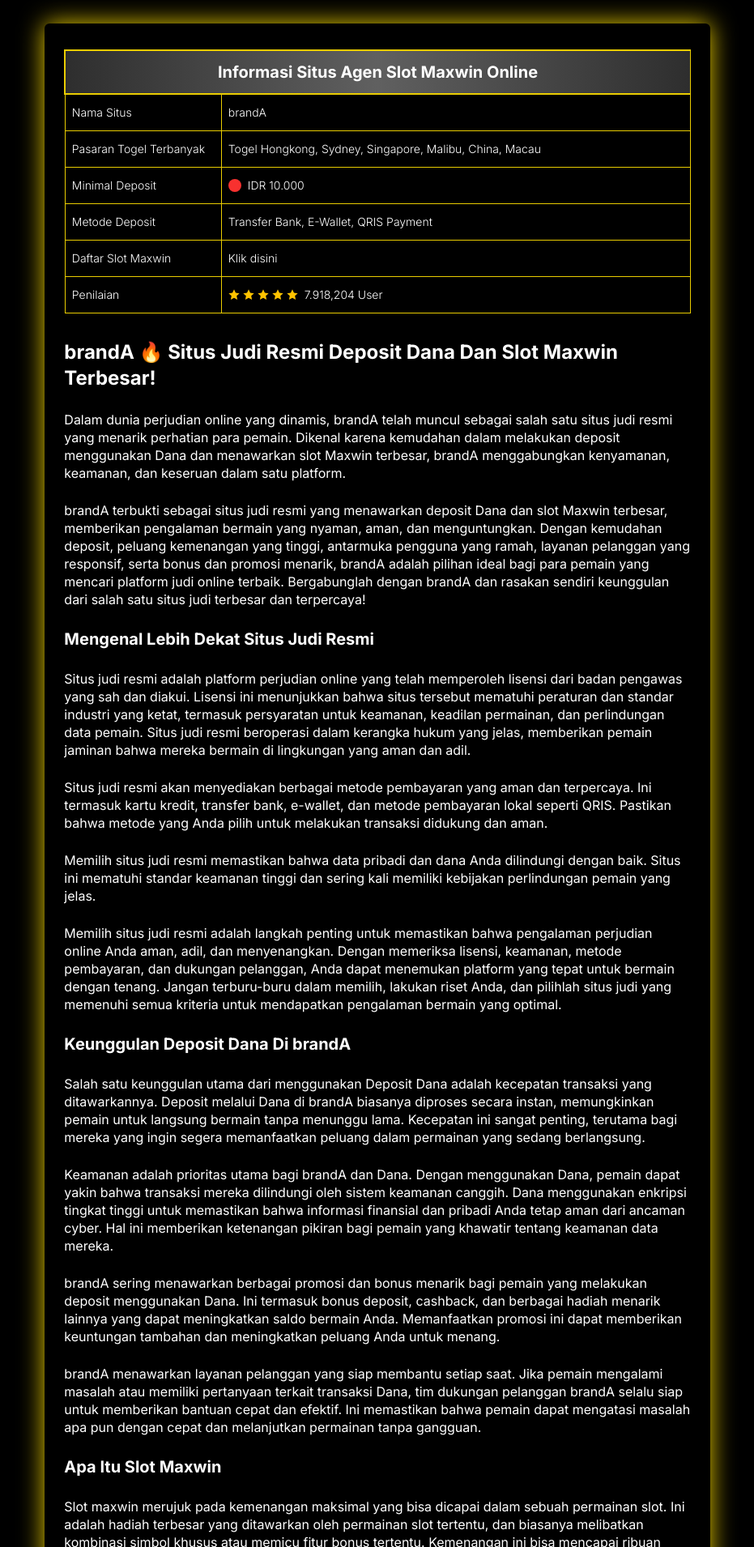
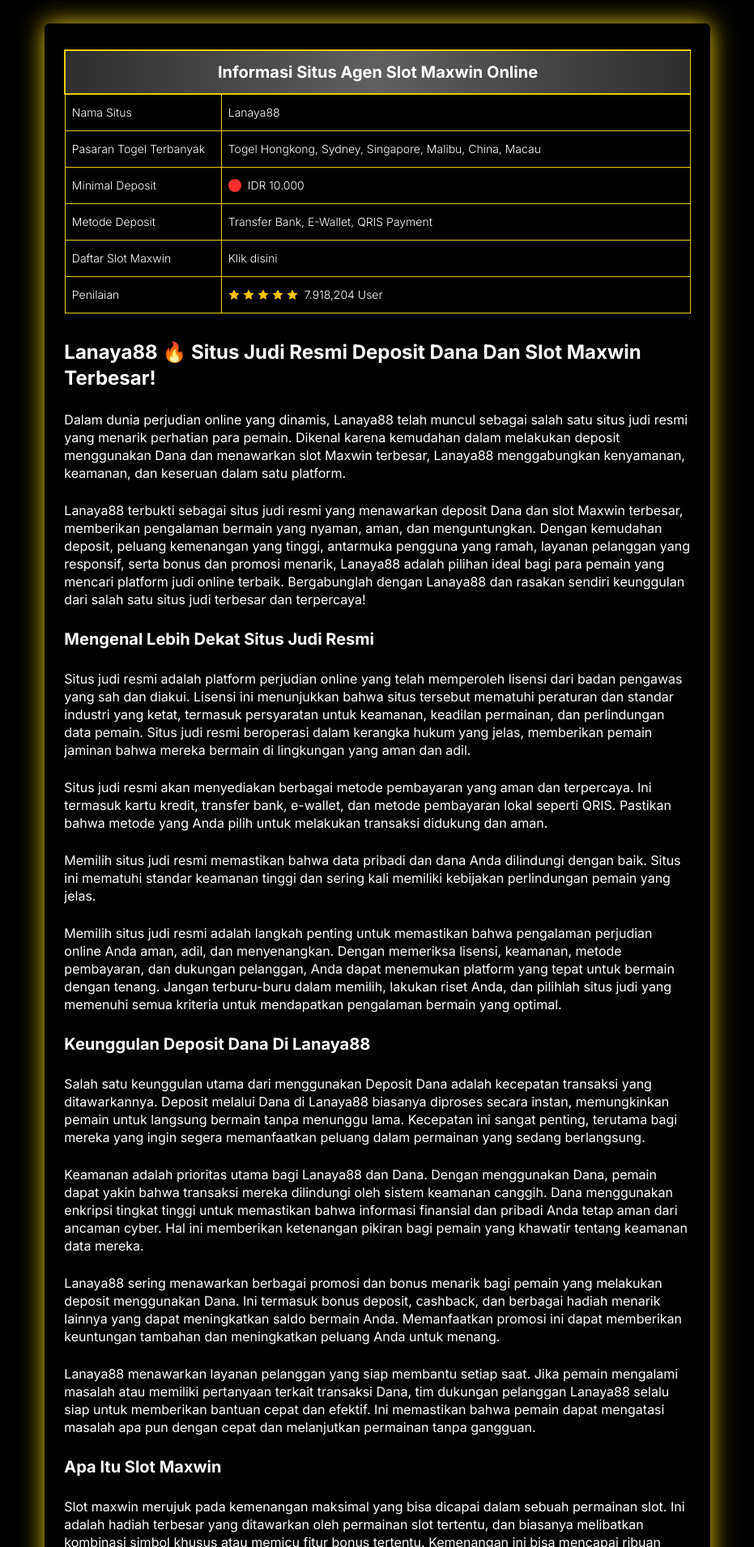
Before and after one commit to jalurlangit-ops/wazetoto, a Next.js app: page / in a window 1280 px wide. Shown: the part 610-2520 px from the top of the page at 81% size, without its empty margins (174-1105 px from the left). Built offline with nearby package versions, Linux system fonts and the light colour scheme.

Commit message:
first commit

```diff
--- a/app/page.tsx
+++ b/app/page.tsx
@@ -1,12 +1,28 @@
 import Image from 'next/image';
 import Link from 'next/link';
 import React from 'react';
+import Head from 'next/head';
 import { Accordion, AccordionItem } from './components/Accordion';
 import { RiStarFill } from 'react-icons/ri';
+
+const jsonLd = {
+  '@context': 'https://schema.org',
+  '@type': 'Product',
+  'name': 'product.name',
+  'image': 'product.image',
+  'description': 'product.description',
+}
 
 export default function Home() {
   return (
     <main>
+
+    <Head>
+    <script
+        type="application/ld+json"
+        dangerouslySetInnerHTML={{ __html: JSON.stringify(jsonLd) }}
+      />
+    </Head>
       <div className='container'>
         <div className='mx-auto lg:w-2/3'>
             <div className=" container mx-auto flex flex-wrap md:p-5 flex-col md:flex-row items-center">
@@ -41,7 +57,7 @@
                       <tbody>
                         <tr className='border-b border-[#EACD00] grid-cols-4'>
                           <td className='px-2 py-3 w-1/4 whitespace-nowrap border-e border-[#EACD00] '>Nama Situs</td>
-                          <td className='px-2 py-3 w-3/4 whitespace-nowrap border-e border-[#EACD00] '>brandA</td>
+                          <td className='px-2 py-3 w-3/4 whitespace-nowrap border-e border-[#EACD00] '>Lanaya88</td>
                         </tr>
                         <tr className='border-b border-[#EACD00] '>
                           <td className='px-2 py-3 w-1/4 whitespace-nowrap border-e border-[#EACD00] '>Pasaran Togel Terbanyak</td>
@@ -85,12 +101,12 @@
                 </div>
               </div>
             </div>
-            <h1>brandA 🔥 Situs Judi Resmi Deposit Dana Dan Slot Maxwin Terbesar!</h1>
+            <h1>Lanaya88 🔥 Situs Judi Resmi Deposit Dana Dan Slot Maxwin Terbesar!</h1>
             <p>
-              Dalam dunia perjudian online yang dinamis, brandA telah muncul sebagai salah satu situs judi resmi yang menarik perhatian para pemain. Dikenal karena kemudahan dalam melakukan deposit menggunakan Dana dan menawarkan slot Maxwin terbesar, brandA menggabungkan kenyamanan, keamanan, dan keseruan dalam satu platform.
+              Dalam dunia perjudian online yang dinamis, Lanaya88 telah muncul sebagai salah satu situs judi resmi yang menarik perhatian para pemain. Dikenal karena kemudahan dalam melakukan deposit menggunakan Dana dan menawarkan slot Maxwin terbesar, Lanaya88 menggabungkan kenyamanan, keamanan, dan keseruan dalam satu platform.
             </p>
             <p>
-              brandA terbukti sebagai situs judi resmi yang menawarkan deposit Dana dan slot Maxwin terbesar, memberikan pengalaman bermain yang nyaman, aman, dan menguntungkan. Dengan kemudahan deposit, peluang kemenangan yang tinggi, antarmuka pengguna yang ramah, layanan pelanggan yang responsif, serta bonus dan promosi menarik, brandA adalah pilihan ideal bagi para pemain yang mencari platform judi online terbaik. Bergabunglah dengan brandA dan rasakan sendiri keunggulan dari salah satu situs judi terbesar dan terpercaya!
+              Lanaya88 terbukti sebagai situs judi resmi yang menawarkan deposit Dana dan slot Maxwin terbesar, memberikan pengalaman bermain yang nyaman, aman, dan menguntungkan. Dengan kemudahan deposit, peluang kemenangan yang tinggi, antarmuka pengguna yang ramah, layanan pelanggan yang responsif, serta bonus dan promosi menarik, Lanaya88 adalah pilihan ideal bagi para pemain yang mencari platform judi online terbaik. Bergabunglah dengan Lanaya88 dan rasakan sendiri keunggulan dari salah satu situs judi terbesar dan terpercaya!
             </p>
 
             <h2>Mengenal Lebih Dekat Situs Judi Resmi</h2>
@@ -111,23 +127,23 @@
             </p>
 
             <h2>
-            Keunggulan Deposit Dana Di brandA
+            Keunggulan Deposit Dana Di Lanaya88
             </h2>
 
             <p>
-            Salah satu keunggulan utama dari menggunakan Deposit Dana adalah kecepatan transaksi yang ditawarkannya. Deposit melalui Dana di brandA biasanya diproses secara instan, memungkinkan pemain untuk langsung bermain tanpa menunggu lama. Kecepatan ini sangat penting, terutama bagi mereka yang ingin segera memanfaatkan peluang dalam permainan yang sedang berlangsung.
+            Salah satu keunggulan utama dari menggunakan Deposit Dana adalah kecepatan transaksi yang ditawarkannya. Deposit melalui Dana di Lanaya88 biasanya diproses secara instan, memungkinkan pemain untuk langsung bermain tanpa menunggu lama. Kecepatan ini sangat penting, terutama bagi mereka yang ingin segera memanfaatkan peluang dalam permainan yang sedang berlangsung.
             </p>
 
             <p>
-            Keamanan adalah prioritas utama bagi brandA dan Dana. Dengan menggunakan Dana, pemain dapat yakin bahwa transaksi mereka dilindungi oleh sistem keamanan canggih. Dana menggunakan enkripsi tingkat tinggi untuk memastikan bahwa informasi finansial dan pribadi Anda tetap aman dari ancaman cyber. Hal ini memberikan ketenangan pikiran bagi pemain yang khawatir tentang keamanan data mereka.
+            Keamanan adalah prioritas utama bagi Lanaya88 dan Dana. Dengan menggunakan Dana, pemain dapat yakin bahwa transaksi mereka dilindungi oleh sistem keamanan canggih. Dana menggunakan enkripsi tingkat tinggi untuk memastikan bahwa informasi finansial dan pribadi Anda tetap aman dari ancaman cyber. Hal ini memberikan ketenangan pikiran bagi pemain yang khawatir tentang keamanan data mereka.
             </p>
 
             <p>
-            brandA sering menawarkan berbagai promosi dan bonus menarik bagi pemain yang melakukan deposit menggunakan Dana. Ini termasuk bonus deposit, cashback, dan berbagai hadiah menarik lainnya yang dapat meningkatkan saldo bermain Anda. Memanfaatkan promosi ini dapat memberikan keuntungan tambahan dan meningkatkan peluang Anda untuk menang.
+            Lanaya88 sering menawarkan berbagai promosi dan bonus menarik bagi pemain yang melakukan deposit menggunakan Dana. Ini termasuk bonus deposit, cashback, dan berbagai hadiah menarik lainnya yang dapat meningkatkan saldo bermain Anda. Memanfaatkan promosi ini dapat memberikan keuntungan tambahan dan meningkatkan peluang Anda untuk menang.
             </p>
 
             <p>
-            brandA menawarkan layanan pelanggan yang siap membantu setiap saat. Jika pemain mengalami masalah atau memiliki pertanyaan terkait transaksi Dana, tim dukungan pelanggan brandA selalu siap untuk memberikan bantuan cepat dan efektif. Ini memastikan bahwa pemain dapat mengatasi masalah apa pun dengan cepat dan melanjutkan permainan tanpa gangguan.
+            Lanaya88 menawarkan layanan pelanggan yang siap membantu setiap saat. Jika pemain mengalami masalah atau memiliki pertanyaan terkait transaksi Dana, tim dukungan pelanggan Lanaya88 selalu siap untuk memberikan bantuan cepat dan efektif. Ini memastikan bahwa pemain dapat mengatasi masalah apa pun dengan cepat dan melanjutkan permainan tanpa gangguan.
             </p>
 
             <h2>Apa Itu Slot Maxwin</h2>
@@ -144,32 +160,29 @@
             Memilih slot dengan RTP tinggi adalah langkah awal yang baik untuk meningkatkan peluang kemenangan Anda. Slot dengan RTP tinggi cenderung memberikan pembayaran yang lebih sering, meskipun tidak selalu dalam jumlah besar.
             </p>
 
-            <h2>Rangkaian Keuntungan Bermain di brandA Bandar Togel Online Terpercaya</h2>
+            <h2>Rangkaian Keuntungan Bermain di Lanaya88 Bandar Togel Online Terpercaya</h2>
 
-            <p>Berbicara perihal keuntungan, selama bettor memilih bermain togel melalui bandar terpercaya seperti brandA pasti akan senantiasa berpeluang mendapat banyak keuntungan. Karena, layanan togel bandar terpercaya sendiri selalu lebih mengutamakan kepentingan dan kepuasan member sehingga bisa menjaga loyalitasnya tanpa perlu mencari bandar togel lain.</p>
-            <p>Selain itu, dengan banyaknya keuntungan yang bisa didapat dari bermain togel melalui bandar brandA, para pemain akan senantiasa merasakan pengalaman yang jauh lebih memuaskan selain sekedar main judi togel saja. Inilah serangkaian keuntungan bermain di brandA bandar togel online terpercaya yang bisa anda dapatkan:</p>
+            <p>Berbicara perihal keuntungan, selama bettor memilih bermain togel melalui bandar terpercaya seperti Lanaya88 pasti akan senantiasa berpeluang mendapat banyak keuntungan. Karena, layanan togel bandar terpercaya sendiri selalu lebih mengutamakan kepentingan dan kepuasan member sehingga bisa menjaga loyalitasnya tanpa perlu mencari bandar togel lain.</p>
+            <p>Selain itu, dengan banyaknya keuntungan yang bisa didapat dari bermain togel melalui bandar Lanaya88, para pemain akan senantiasa merasakan pengalaman yang jauh lebih memuaskan selain sekedar main judi togel saja. Inilah serangkaian keuntungan bermain di Lanaya88 bandar togel online terpercaya yang bisa anda dapatkan:</p>
             <li className='list-disc'>Kategori pasaran togel lengkap</li>
-            <p>Salah satu keuntungan menarik bermain lewat bandar togel online terpercaya brandA yang bisa anda dapatkan yaitu bisa memainkan pasaran togel dengan pilihan yang terlengkap. Tentu saja, banyaknya pasaran togel yang disediakan oleh bandar terpercaya mampu memberi jaminan kepada semua member bisa bermain togel lebih memuaskan sebab bisa menjajal jenis pasaran manapun.</p>
+            <p>Salah satu keuntungan menarik bermain lewat bandar togel online terpercaya Lanaya88 yang bisa anda dapatkan yaitu bisa memainkan pasaran togel dengan pilihan yang terlengkap. Tentu saja, banyaknya pasaran togel yang disediakan oleh bandar terpercaya mampu memberi jaminan kepada semua member bisa bermain togel lebih memuaskan sebab bisa menjajal jenis pasaran manapun.</p>
 
             <li className='list-disc'>Peluang menang terjamin</li>
             <p>Bermain togel online dengan bergabung di bandar terpercaya tentu saja tidak akan kesulitan bagi pemain untuk dapat meraih kemenangan. Peluang menang bermain di bandar togel terpercaya bahkan selalu terjamin karena ada beberapa faktor yang menunjangnya seperti prediksi jitu, banyak pilihan pasaran terbaik, taruhan togel dengan sistem yang fair play, hingga live result togel tercepat.</p>
 
             <li className='list-disc'>Memperoleh banyak hadiah terbesar</li>
-            <p>Tak hanya sekedar mudah menang, untungnya apabila bermain di bandar togel online terpercaya brandA juga dapat membuat togeler memperoleh banyak hadiah terbesar. Seperti halnya promo bonus, beberapa hadiah terbesar juga disediakan bandar togel terpercaya yang mana dapat menjamin keuntungan tambahan. Terlebih, jenis-jenis hadiah terbesar yang disediakan bandar terpercaya selalu lengkap dan diberikan secara realistis.</p>
+            <p>Tak hanya sekedar mudah menang, untungnya apabila bermain di bandar togel online terpercaya Lanaya88 juga dapat membuat togeler memperoleh banyak hadiah terbesar. Seperti halnya promo bonus, beberapa hadiah terbesar juga disediakan bandar togel terpercaya yang mana dapat menjamin keuntungan tambahan. Terlebih, jenis-jenis hadiah terbesar yang disediakan bandar terpercaya selalu lengkap dan diberikan secara realistis.</p>
 
             <li className='list-disc'>Berapapun kemenangan pasti dibayar</li>
-            <p>Keuntungan berikutnya yang para pemain akan dapatkan dengan bermain di brandA bandar togel online terpercaya yaitu berapapun kemenangan pasti dibayar. Maksudnya, kemenangan yang member raih dalam bermain togel, maka tidak perlu menunggu lama untuk menerima pembayarannya yang akan diberikan secara langsung oleh pihak bandar brandA.</p>
+            <p>Keuntungan berikutnya yang para pemain akan dapatkan dengan bermain di Lanaya88 bandar togel online terpercaya yaitu berapapun kemenangan pasti dibayar. Maksudnya, kemenangan yang member raih dalam bermain togel, maka tidak perlu menunggu lama untuk menerima pembayarannya yang akan diberikan secara langsung oleh pihak bandar Lanaya88.</p>
 
             <li className='list-disc'>Minimum bet dan deposit rendah</li>
-            <p>Setiap bettor yang bermain togel biasanya tidak sekedar hanya menginginkan hadiah besar saja. Bahkan, para pemain pun juga selalu ingin bermain togel dengan lebih memudahkan. Keuntungan seperti demikian tentu saja bisa anda peroleh jika main di bandar togel online terpercaya brandA karena memberikan minimum bet dan deposit rendah sehingga mempermudah membernya pasang taruhan togel tanpa harus dengan modal yang besar.</p>
+            <p>Setiap bettor yang bermain togel biasanya tidak sekedar hanya menginginkan hadiah besar saja. Bahkan, para pemain pun juga selalu ingin bermain togel dengan lebih memudahkan. Keuntungan seperti demikian tentu saja bisa anda peroleh jika main di bandar togel online terpercaya Lanaya88 karena memberikan minimum bet dan deposit rendah sehingga mempermudah membernya pasang taruhan togel tanpa harus dengan modal yang besar.</p>
 
-            <h2>Jenis-jenis Penawaran Keuntungan Paling Menarik dari Bandar Togel Online Terpercaya brandA</h2>
-            <Link href='#' className='block'>
-              <Image src='/banner.png' className='w-full block' alt='Banner' width={757} height={411} />
-            </Link>
-            <p>Dalam rangka menciptakan layanan togel yang penuh kepuasan bagi membernya, tentu saja brandA selaku bandar togel yang terpercaya pasti menyediakan pula beberapa jenis-jenis penawaran keuntungan yang sangat menarik. Maksud dari adanya beberapa penawaran tersebut sudah pasti agar setiap member bisa meraih benefit tambahan walau tidak selalu memperoleh kemenangan.</p>
-            <p>Ada banyak sekali saat ini bandar layanan togel online yang menawarkan beberapa keuntungan tertentu buat membernya. Tetapi, tidak seperti bandar terpercaya brandA di mana senantiasa memberikan benefit atau berbagai penawaran keuntungan yang senantiasa realistis hingga disertai dengan keuntungan yang jauh lebih besar.</p>
-            <p>Makanya, dengan menjadikan bandar brandA sebagai sarana bermain togel online, tentu para pemain bisa merasakan pengalaman terbaik memperoleh banyak keuntungan. Apalagi, setiap jenis keuntungan juga terjamin mudah didapatkan selama setiap member sudah memenuhi syarat untuk mendapatkannya. Adapun jenis-jenis penawaran keuntungan paling menarik dari bandar togel online terpercaya brandA yang disediakan diantaranya meliputi:</p>
+            <h2>Jenis-jenis Penawaran Keuntungan Paling Menarik dari Bandar Togel Online Terpercaya Lanaya88</h2>
+            <p>Dalam rangka menciptakan layanan togel yang penuh kepuasan bagi membernya, tentu saja Lanaya88 selaku bandar togel yang terpercaya pasti menyediakan pula beberapa jenis-jenis penawaran keuntungan yang sangat menarik. Maksud dari adanya beberapa penawaran tersebut sudah pasti agar setiap member bisa meraih benefit tambahan walau tidak selalu memperoleh kemenangan.</p>
+            <p>Ada banyak sekali saat ini bandar layanan togel online yang menawarkan beberapa keuntungan tertentu buat membernya. Tetapi, tidak seperti bandar terpercaya Lanaya88 di mana senantiasa memberikan benefit atau berbagai penawaran keuntungan yang senantiasa realistis hingga disertai dengan keuntungan yang jauh lebih besar.</p>
+            <p>Makanya, dengan menjadikan bandar Lanaya88 sebagai sarana bermain togel online, tentu para pemain bisa merasakan pengalaman terbaik memperoleh banyak keuntungan. Apalagi, setiap jenis keuntungan juga terjamin mudah didapatkan selama setiap member sudah memenuhi syarat untuk mendapatkannya. Adapun jenis-jenis penawaran keuntungan paling menarik dari bandar togel online terpercaya Lanaya88 yang disediakan diantaranya meliputi:</p>
             <ul className='ml-4'>
               <li className='list-disc'>Hadiah 4D Terbesar up to 10 Juta</li>
               <li className='list-disc'>Diskon Togel 2D, 3D, 4D</li>
@@ -177,31 +190,31 @@
               <li className='list-disc'>Prize 123</li>
               <li className='list-disc'>Hadiah BB Togel</li>
             </ul>
-            <h2>Tips Dapatkan Keuntungan Bermain di brandA Bandar Togel Online Terpercaya dengan Mudah</h2>
-            <p>Pada prinsipnya, bermain togel dengan bergabung melalui bandar terpercaya seperti misalnya brandA pastinya sudah menjamin para pemain bisa dapatkan banyak keuntungan. Walaupun demikian, tidak ada salahnya bagi pemain pun untuk mencoba bereksplorasi dengan menjajal beberapa tips terbaik sehingga setiap keuntungan apapun bisa didapat lebih mudah.</p>
-            <p>Sama halnya ketika anda ingin menang, untuk bisa meraih banyak keuntungan juga memerlukan setidaknya beberapa trik terbaik. Simak lebih lengkapnya beberapa tips mendapatkan keuntungan bermain di bandar togel online terpercaya brandA dengan mudah seperti berikut ini:</p>
+            <h2>Tips Dapatkan Keuntungan Bermain di Lanaya88 Bandar Togel Online Terpercaya dengan Mudah</h2>
+            <p>Pada prinsipnya, bermain togel dengan bergabung melalui bandar terpercaya seperti misalnya Lanaya88 pastinya sudah menjamin para pemain bisa dapatkan banyak keuntungan. Walaupun demikian, tidak ada salahnya bagi pemain pun untuk mencoba bereksplorasi dengan menjajal beberapa tips terbaik sehingga setiap keuntungan apapun bisa didapat lebih mudah.</p>
+            <p>Sama halnya ketika anda ingin menang, untuk bisa meraih banyak keuntungan juga memerlukan setidaknya beberapa trik terbaik. Simak lebih lengkapnya beberapa tips mendapatkan keuntungan bermain di bandar togel online terpercaya Lanaya88 dengan mudah seperti berikut ini:</p>
             <li className='list-disc'>Bermain togel lebih intens</li>
-            <p>Cara termudah yang pertama untuk bisa dapatkan keuntungan bermain di brandA bandar togel online terpercaya yaitu dengan main togel secara lebih intens. Bila melakukan taruhan togel secara lebih intens, secara otomatis anda pun bakal lebih berpeluang dapatkan banyak keuntungan sebab dalam permainan apapun pastinya memerlukan adaptasi terlebih dahulu.</p>
+            <p>Cara termudah yang pertama untuk bisa dapatkan keuntungan bermain di Lanaya88 bandar togel online terpercaya yaitu dengan main togel secara lebih intens. Bila melakukan taruhan togel secara lebih intens, secara otomatis anda pun bakal lebih berpeluang dapatkan banyak keuntungan sebab dalam permainan apapun pastinya memerlukan adaptasi terlebih dahulu.</p>
             <li className='list-disc'>Manfaatkan bonus</li>
-            <p>Jika anda punya beberapa bonus yang didapat sebelumnya bermain togel di bandar brandA, maka untuk selanjutnya anda bisa manfaatkan bonus tersebut. Memanfaatkan bonus-bonus yang ada untuk pasang taruhan bermain togel pastinya akan membuka peluang anda dapatkan lebih banyak keuntungan sekaligus memicu kemunculan bonus-bonus lain yang lebih menarik.</p>
+            <p>Jika anda punya beberapa bonus yang didapat sebelumnya bermain togel di bandar Lanaya88, maka untuk selanjutnya anda bisa manfaatkan bonus tersebut. Memanfaatkan bonus-bonus yang ada untuk pasang taruhan bermain togel pastinya akan membuka peluang anda dapatkan lebih banyak keuntungan sekaligus memicu kemunculan bonus-bonus lain yang lebih menarik.</p>
             <li className='list-disc'>Pasang lebih banyak pasaran</li>
             <p>Tips terbaik yang berikutnya yang bisa anda coba dalam bermain lewat bandar togel terpercaya agar dapatkan keuntungan besar yaitu pasang pada lebih banyak pasaran. Memilih bertaruh pada beberapa jenis pasaran dapat mempermudah anda dapatkan keuntungan, bahkan lebih banyak karena bisa dari pasaran mana saja yang dimainkan.</p>
 
 
             <h1>FAQ Tentang Produk Yang sering Ditanyakan</h1>
             <Accordion>
-              <AccordionItem question='Apa yang membedakan brandA dari platform prediksi togel lainnya?' answer='brandA menawarkan sistem prediksi yang sangat akurat, dengan tingkat akurasi hingga 98%. Teknologi canggih seperti algoritma prediktif dan machine learning digunakan. Ini membuat analisis data real-time menjadi lebih efektif.' />
-              <AccordionItem question='Bagaimana brandA mendapatkan lisensi dan regulasi untuk beroperasi?' answer='brandA mendapatkan lisensi resmi dan beroperasi sesuai peraturan yang berlaku. Ini menjamin keamanan dan keabsahan layanan bagi pengguna.' />
-              <AccordionItem question='Bagaimana cara mengakses prediksi togel di brandA?' answer='Anda bisa mengakses prediksi togel di brandA melalui website atau aplikasi mobile. Proses pendaftaran dan navigasi sangat mudah digunakan.' />
-              <AccordionItem question='Apa saja keunggulan utama platform brandA?' answer='Keunggulan brandA termasuk sistem prediksi yang akurat dan teknologi analisis data canggih. Keamanan data terjamin dan layanan pelanggan 24/7 sangat profesional.' />
-              <AccordionItem question='Bagaimana cara mengoptimalkan hasil prediksi dari brandA?' answer='Untuk hasil terbaik, ikuti prediksi secara konsisten dan kelola keuangan dengan bijak. Manfaatkan informasi prediksi secara efektif.' />
+              <AccordionItem question='Apa yang membedakan Lanaya88 dari platform prediksi togel lainnya?' answer='Lanaya88 menawarkan sistem prediksi yang sangat akurat, dengan tingkat akurasi hingga 98%. Teknologi canggih seperti algoritma prediktif dan machine learning digunakan. Ini membuat analisis data real-time menjadi lebih efektif.' />
+              <AccordionItem question='Bagaimana Lanaya88 mendapatkan lisensi dan regulasi untuk beroperasi?' answer='Lanaya88 mendapatkan lisensi resmi dan beroperasi sesuai peraturan yang berlaku. Ini menjamin keamanan dan keabsahan layanan bagi pengguna.' />
+              <AccordionItem question='Bagaimana cara mengakses prediksi togel di Lanaya88?' answer='Anda bisa mengakses prediksi togel di Lanaya88 melalui website atau aplikasi mobile. Proses pendaftaran dan navigasi sangat mudah digunakan.' />
+              <AccordionItem question='Apa saja keunggulan utama platform Lanaya88?' answer='Keunggulan Lanaya88 termasuk sistem prediksi yang akurat dan teknologi analisis data canggih. Keamanan data terjamin dan layanan pelanggan 24/7 sangat profesional.' />
+              <AccordionItem question='Bagaimana cara mengoptimalkan hasil prediksi dari Lanaya88?' answer='Untuk hasil terbaik, ikuti prediksi secara konsisten dan kelola keuangan dengan bijak. Manfaatkan informasi prediksi secara efektif.' />
             </Accordion>
 
             <p>
               <strong>Keyword Terkait:</strong>
             </p>
             <ul className='text-[#FFD700] ml-4 leading-loose'>
-              <li className='list-disc'>brandA</li>
+              <li className='list-disc'>Lanaya88</li>
               <li className='list-disc'>slot online</li>
               <li className='list-disc'>slot gacor</li>
               <li className='list-disc'>slot dana maxwin</li>
```
Also changed, not shown: public/banner.png, public/logo.png.
